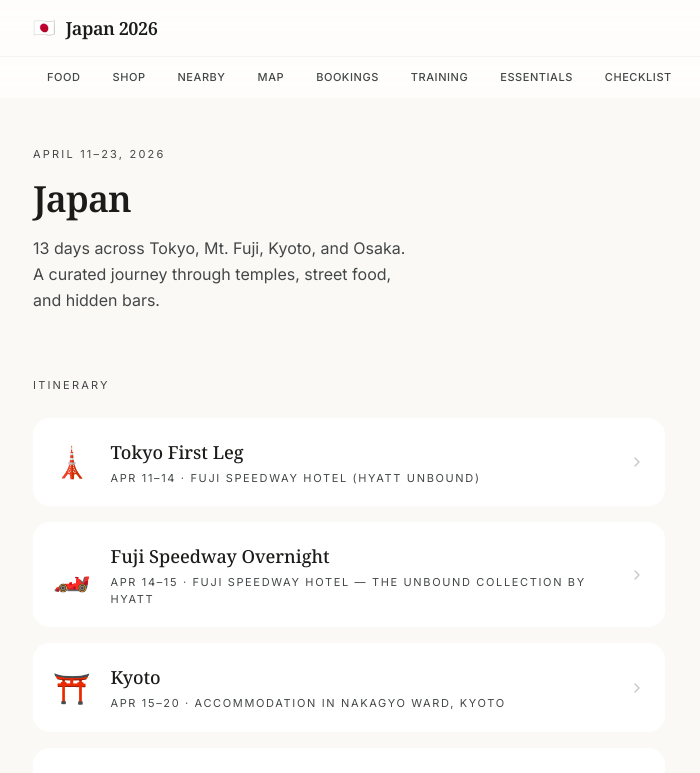
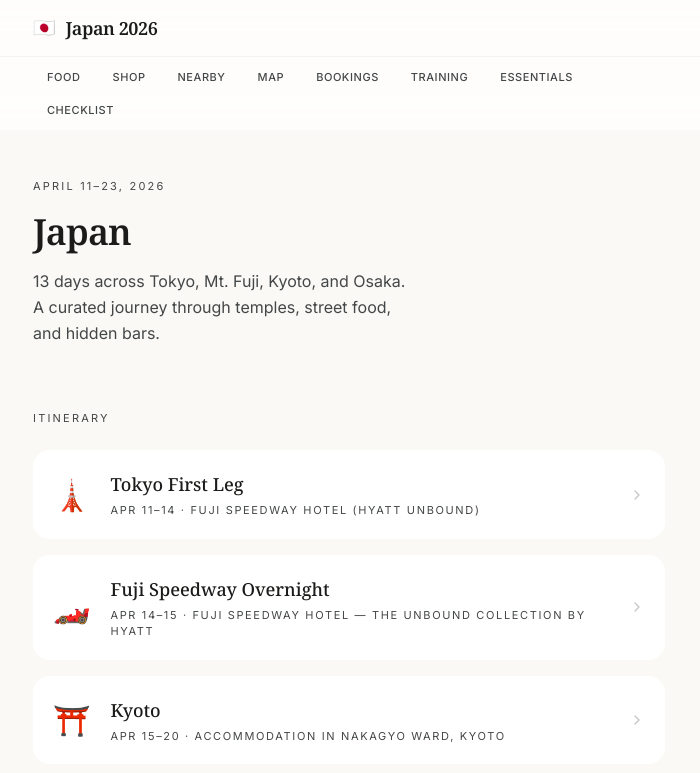
Before and after one commit to kingKaiser92/japan-trip-2026, a Next.js app: page / in a window 1280 px wide. Shown: the top 773 px of the page, without its empty margins (291-991 px from the left). Built offline with nearby package versions, Linux system fonts and the light colour scheme.

Commit message:
Wrap desktop nav pills instead of scrolling
Co-Authored-By: Claude Opus 4.6 <noreply@anthropic.com>

```diff
--- a/src/components/layout/Header.tsx
+++ b/src/components/layout/Header.tsx
@@ -49,7 +49,7 @@ export function Header() {
 
       {/* Desktop nav — hidden on mobile (mobile uses MobileNav) */}
       <nav className="hidden md:block border-t border-outline-variant/20">
-        <div className="mx-auto flex max-w-2xl items-center gap-1 overflow-x-auto px-5 py-1.5">
+        <div className="mx-auto flex max-w-2xl items-center gap-1 flex-wrap px-5 py-1.5">
           {desktopNav.map((item) => {
             const isActive = pathname === item.href;
             return (
```
